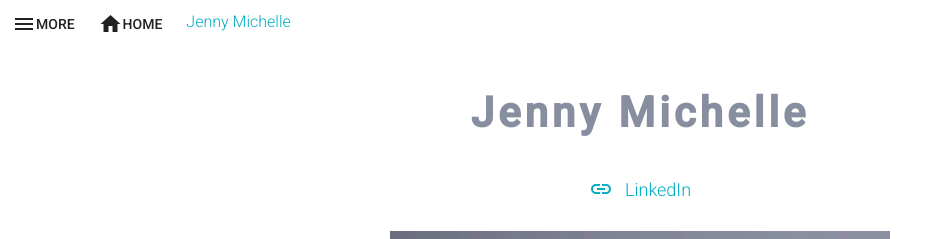
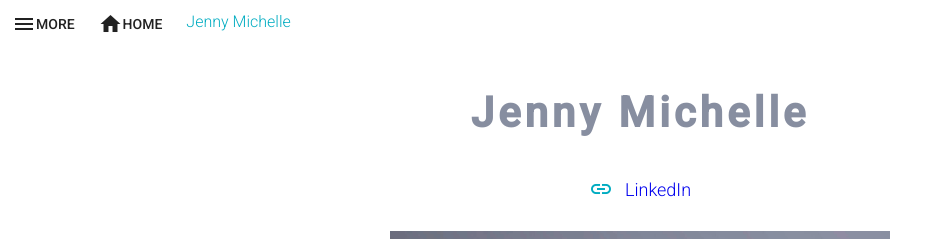
Before and after one commit to jenjen91/jennymichelle, a React (Create React App) app: page / in a window 1280 px wide. Shown: the top 239 px of the page, without its empty margins (0-938 px from the left). Built offline with nearby package versions, Linux system fonts and the light colour scheme; a web font is replaced by a local one.

Commit message:
Update App.css

```diff
--- a/src/App.css
+++ b/src/App.css
@@ -29,7 +29,7 @@ main{
 .links a{
   margin-left: 12px;
   text-decoration: none;
-  color: #00ACC1;
+  color: #878ea;
 }
 
 @keyframes App-logo-spin {
```
